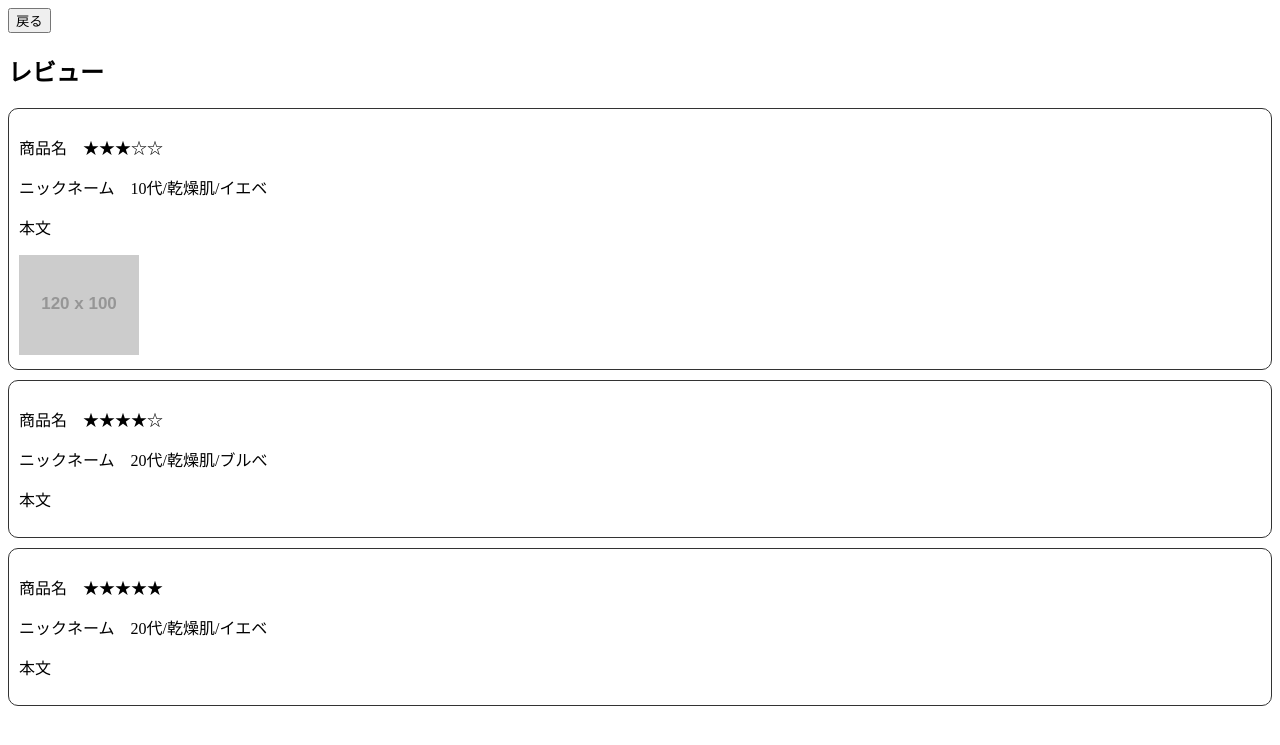
After one commit to hirata0802/TeamGirls, a PHP site: page /HTML/review.html in a window 1280 px wide. The commit adds this page. Shown: the top 745 px of the page. Run offline with PHP 8.4, Linux system fonts and the light colour scheme; grey boxes labelled with a size stand in for pictures from a placeholder-image service; some libraries are stand-ins or nearby versions.

Commit message:
レビュー画面追加

```diff
--- /dev/null
+++ b/&cosme/HTML/review.html
@@ -0,0 +1,33 @@
+<!DOCTYPE html>
+<html lang="ja">
+<head>
+    <meta charset="UTF-8">
+    <meta name="viewport" content="width=device-width, initial-scale=1.0">
+    <title>レビュー一覧画面</title>
+</head>
+<body>
+    <div class="modoru"><button onclick="location.href='detail.html'">戻る</button></div>
+    <h2>レビュー</h2>
+    <div style="padding: 10px; margin-bottom: 10px; border: 1px solid #333333; border-radius: 10px;">
+        <p>商品名　★★★☆☆</p>
+        <p>ニックネーム　10代/乾燥肌/イエベ</p>
+        <p>本文</p>
+        <img src="https://placehold.jp/120x100.png">
+    </div>
+
+    <div style="padding: 10px; margin-bottom: 10px; border: 1px solid #333333; border-radius: 10px;">
+        <p>商品名　★★★★☆</p>
+        <p>ニックネーム　20代/乾燥肌/ブルべ</p>
+        <p>本文</p>
+    </div>
+
+    <div style="padding: 10px; margin-bottom: 10px; border: 1px solid #333333; border-radius: 10px;">
+        <p>商品名　★★★★★</p>
+        <p>ニックネーム　20代/乾燥肌/イエベ</p>
+        <p>本文</p>
+    </div>
+
+
+
+</body>
+</html>
```
Also changed, not shown: &cosme/HTML/review_new.html (added, +39 -0 lines), &cosme/login.php (+21 -2 lines).
